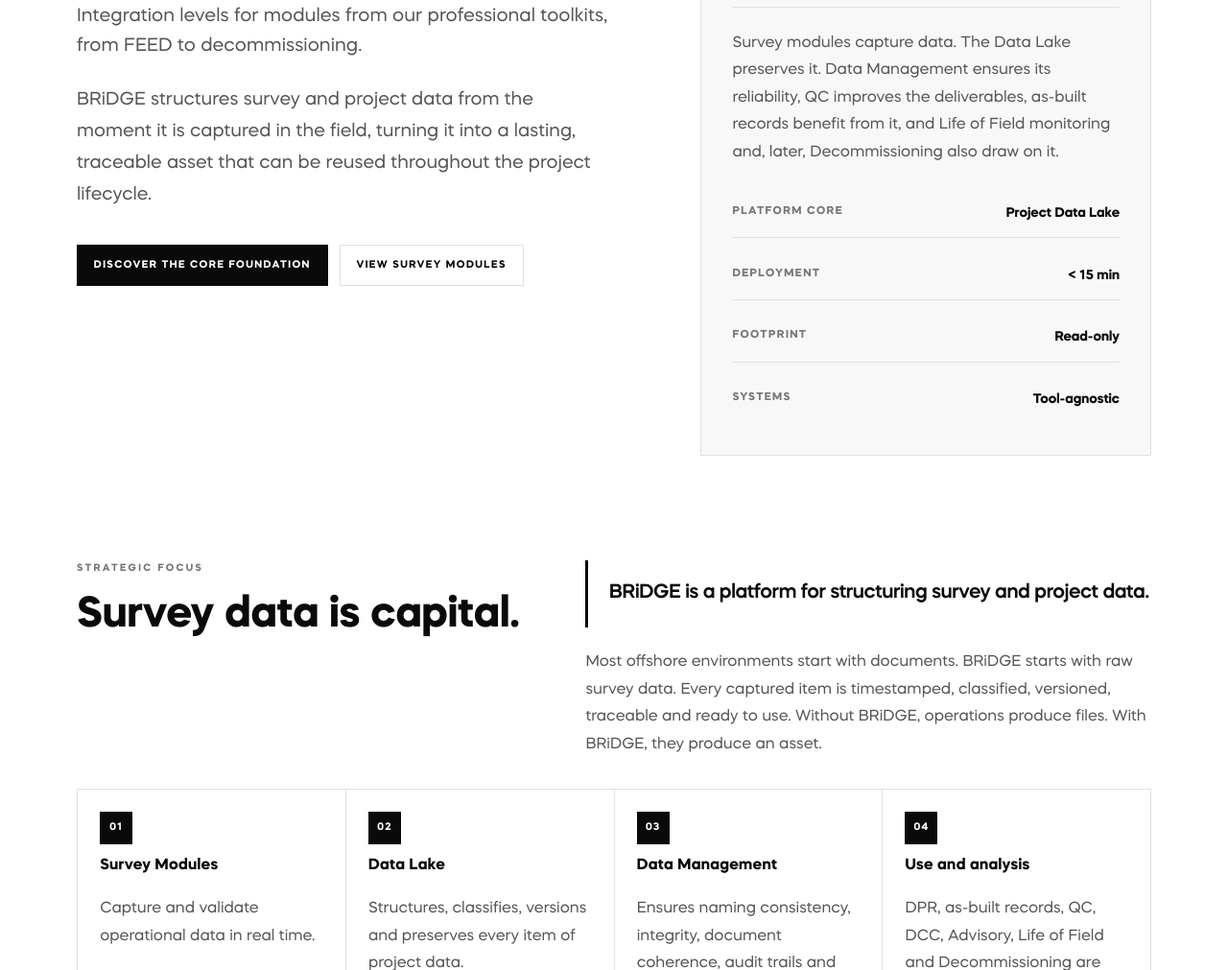
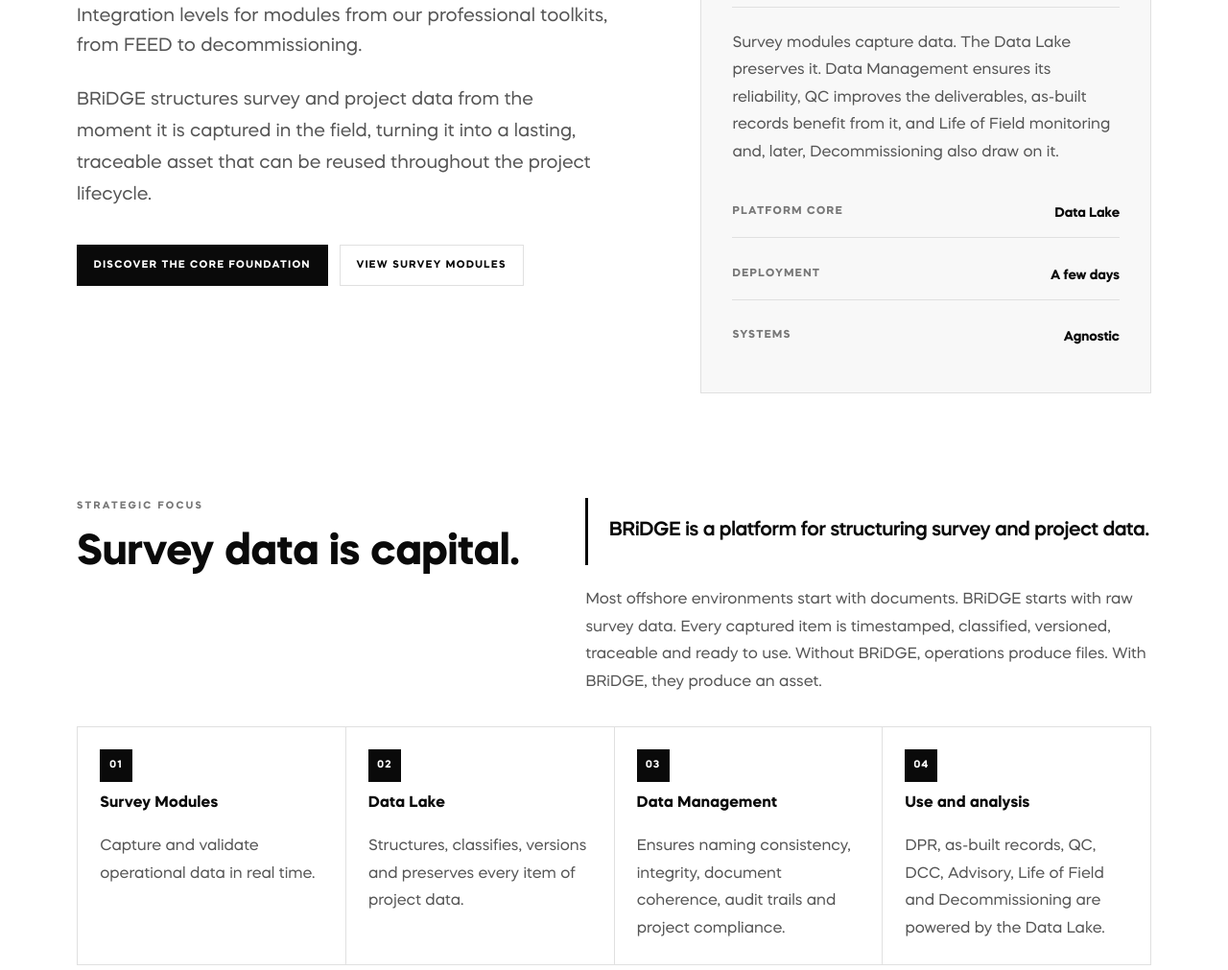
Before and after one commit to RegisMyeod/myeod-portal, a plain HTML site: page service-bridge-en.html in a window 1280 px wide. Shown: the part 691-1702 px from the top of the page at 96% size. Drawn offline with Linux system fonts and the light colour scheme.

Commit message:
Page BRiDGE EN : chiffres clés du panneau alignés sur la version FR (Footprint retiré)

```diff
--- a/service-bridge-en.html
+++ b/service-bridge-en.html
@@ -87,10 +87,9 @@ var o=new IntersectionObserver(function(e){if(e[0].isIntersecting){go();o.discon
         </div>
         <p>Survey modules capture data. The Data Lake preserves it. Data Management ensures its reliability, QC improves the deliverables, as-built records benefit from it, and Life of Field monitoring and, later, Decommissioning also draw on it.</p>
         <div class="hero-facts">
-          <div class="fact"><span class="fact-label">Platform core</span><span class="fact-value">Project Data Lake</span></div>
-          <div class="fact"><span class="fact-label">Deployment</span><span class="fact-value">&lt; 15 min</span></div>
-          <div class="fact"><span class="fact-label">Footprint</span><span class="fact-value">Read-only</span></div>
-          <div class="fact"><span class="fact-label">Systems</span><span class="fact-value">Tool-agnostic</span></div>
+          <div class="fact"><span class="fact-label">Platform core</span><span class="fact-value">Data Lake</span></div>
+          <div class="fact"><span class="fact-label">Deployment</span><span class="fact-value">A few days</span></div>
+          <div class="fact"><span class="fact-label">Systems</span><span class="fact-value">Agnostic</span></div>
         </div>
       </aside>
     </section>
```
